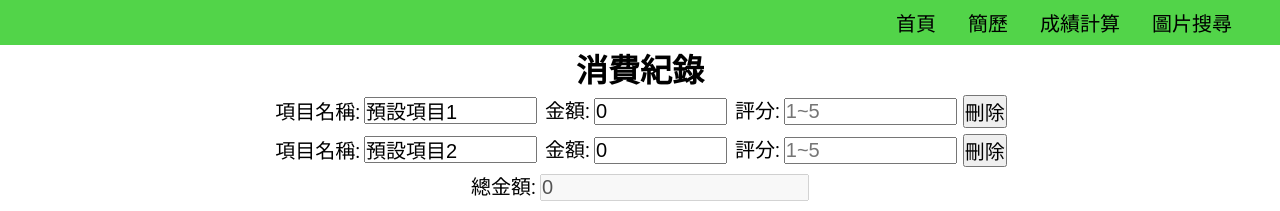
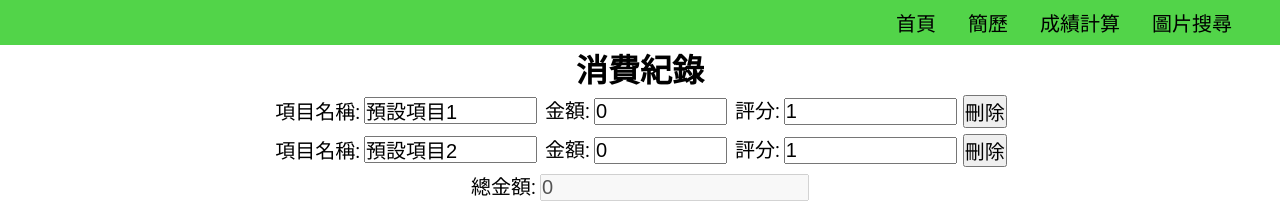
Before and after one commit to ganhao88688/interview, a React (Create React App) app: page /CalculateScore in a window 1280 px wide. Shown: the top 211 px of the page. Built offline with nearby package versions, Linux system fonts and the light colour scheme.

Commit message:
score has wrong

```diff
--- a/src/components/ConsumeItem.js
+++ b/src/components/ConsumeItem.js
@@ -25,10 +25,11 @@ const ConsumeItem = ({
       });
     }
   };
+  // console.log(`item ${index}`);//why render old items(without added item) again?
   setInterval(() => setSize(window.innerWidth / 100), 500);
   return (
     <div className="formOption">
-      <div className="item">
+      <div className="">
         <label>項目名稱:</label>
         <input
           placeholder="項目名稱"
@@ -48,7 +49,7 @@ const ConsumeItem = ({
           }}
         />
       </div>
-      <div className="item">
+      <div className="">
         <label>金額:</label>
         <input
           type="number"
@@ -59,9 +60,22 @@ const ConsumeItem = ({
           onChange={costChange}
         />
       </div>
-      <div className="item">
+      <div className="score">
         <label>評分:</label>
-        <input placeholder="1~5" size={size} list="foodScore" />
+        <input
+          placeholder="1~5"
+          pattern="[1-5]"
+          size={size}
+          value={item.score}
+          list="foodScore"
+          onChange={(e) => {
+            console.log("score change");
+            setFormDataItems((prevState) => {
+              prevState[index].score = e.target.value;
+              return prevState;
+            });
+          }}
+        />
       </div>
       <button
         onClick={(e) => {
--- a/src/pages/CalculateScore.js
+++ b/src/pages/CalculateScore.js
@@ -3,8 +3,8 @@ import ConsumeItem from "../components/ConsumeItem";
 
 const CalculateScore = () => {
   let [formDataItems, setFormDataItems] = useState([
-    { name: "預設項目1", cost: 0, score: 0 },
-    { name: "預設項目2", cost: 0, score: 0 },
+    { name: "預設項目1", cost: 0, score: 1 },
+    { name: "預設項目2", cost: 0, score: 1 },
   ]);
   let [formCount, setFormCount] = useState(2);
   let [totalCost, setTotalCost] = useState(0);
--- a/src/styles/_calculateScore.scss
+++ b/src/styles/_calculateScore.scss
@@ -19,6 +19,11 @@ button {
             &:hover {
                 background-color: aquamarine;
             }
+            .score {
+                input:invalid {
+                    background-color: rgb(234, 103, 124);
+                }
+            }
         }
     }
     div.result {
--- a/src/styles/style.css
+++ b/src/styles/style.css
@@ -186,6 +186,9 @@ button {
 .CalculateScore form div.formOption:hover {
   background-color: aquamarine;
 }
+.CalculateScore form div.formOption .score input:invalid {
+  background-color: rgb(234, 103, 124);
+}
 .CalculateScore div.result * {
   margin: 2px;
 }
```
Also changed, not shown: 1 other file (tests, documents, lock files or other folders).
